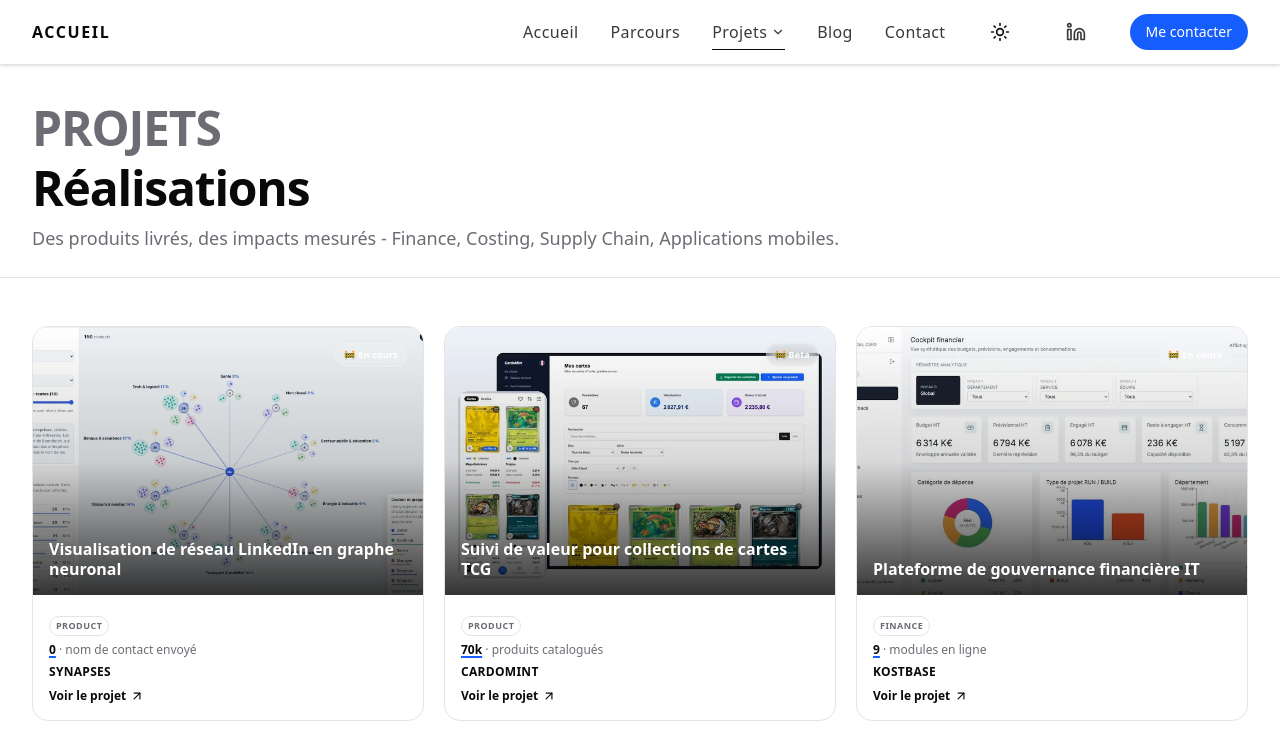
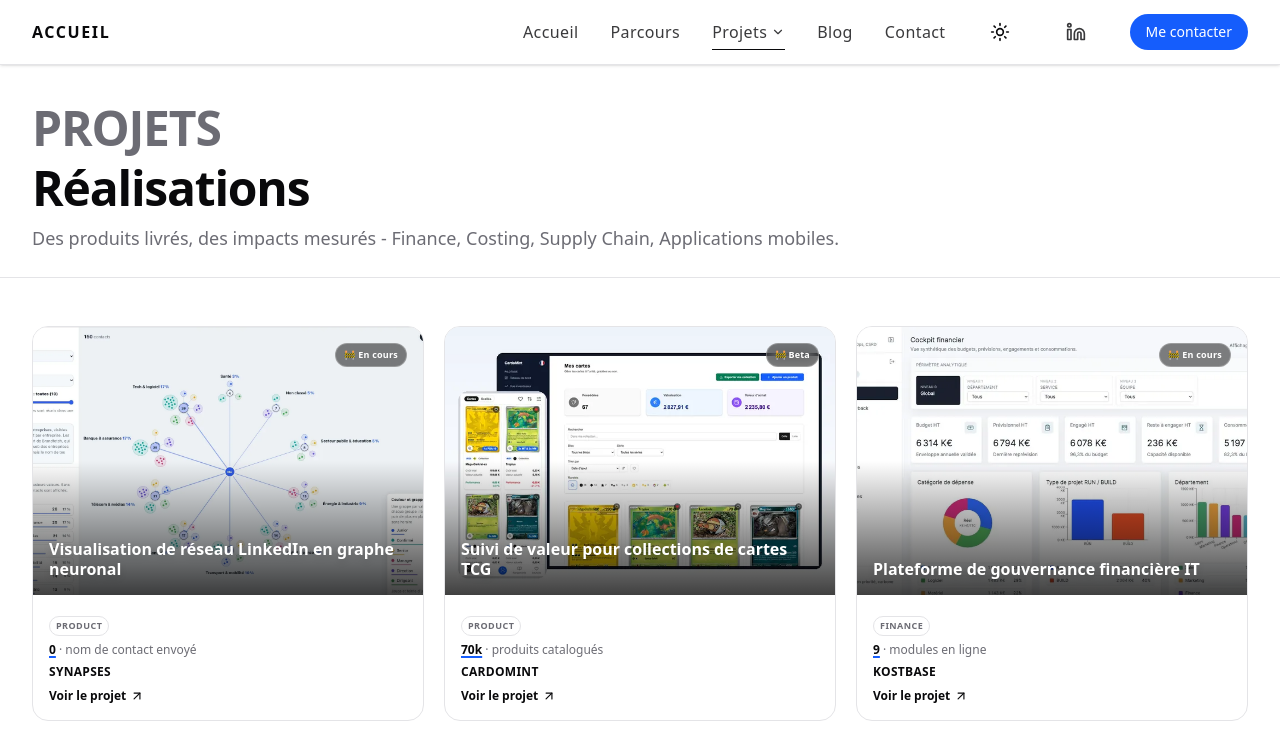
Before and after one commit to VincentNguyenPro/Portfolio, a React (Vite) app: page /projets in a window 1280 px wide. Shown: the top 740 px of the page. Built offline with nearby package versions, Linux system fonts and the light colour scheme; the HTML template or start-up script is replaced by a standard one.

Commit message:
Éclaircit davantage les tuiles projets et rend les badges lisibles
Co-Authored-By: Claude Sonnet 5.5 <noreply@anthropic.com>

```diff
--- a/src/pages/Portfolio.tsx
+++ b/src/pages/Portfolio.tsx
@@ -60,19 +60,19 @@ export default function Portfolio() {
                               loading="lazy"
                               className="absolute inset-0 w-full h-full object-cover transition-transform duration-500 ease-out group-hover:scale-105 motion-reduce:transition-none motion-reduce:group-hover:scale-100"
                             />
-                            <div className="absolute inset-0 bg-gradient-to-t from-black/80 via-black/15 to-transparent" />
+                            <div className="absolute inset-x-0 bottom-0 h-2/3 bg-gradient-to-t from-black/75 to-transparent" />
                           </>
                         )}
                         <div className="relative flex items-start justify-end gap-2">
                           {project.badge && (
-                            <span className="text-xs font-semibold tracking-wide px-3 py-1.5 rounded-full bg-white/15 backdrop-blur border border-white/20">
+                            <span className="text-xs font-semibold tracking-wide px-3 py-1.5 rounded-full bg-black/50 backdrop-blur border border-white/25">
                               {project.badge}
                             </span>
                           )}
                           <ArrowUpRight className="size-5 opacity-90 group-hover:translate-x-0.5 group-hover:-translate-y-0.5 transition-transform" />
                         </div>
                         <div className="relative">
-                          <h2 className="text-xl font-semibold leading-tight line-clamp-2">
+                          <h2 className="text-xl font-semibold leading-tight line-clamp-2 drop-shadow-md">
                             {project.title}
                           </h2>
                         </div>
@@ -125,17 +125,17 @@ export default function Portfolio() {
                             loading="lazy"
                             className="absolute inset-0 w-full h-full object-cover transition-transform duration-500 ease-out group-hover:scale-105 motion-reduce:transition-none motion-reduce:group-hover:scale-100"
                           />
-                          <div className="absolute inset-0 bg-gradient-to-t from-black/80 via-black/15 to-transparent" />
+                          <div className="absolute inset-x-0 bottom-0 h-1/2 bg-gradient-to-t from-black/75 to-transparent" />
                         </>
                       )}
                       <div className="relative flex items-start justify-end">
                         {project.badge && (
-                          <span className="text-[9px] font-semibold tracking-wide px-2 py-1 rounded-full bg-white/15 backdrop-blur border border-white/20">
+                          <span className="text-[9px] font-semibold tracking-wide px-2 py-1 rounded-full bg-black/50 backdrop-blur border border-white/25">
                             {project.badge}
                           </span>
                         )}
                       </div>
-                      <h2 className="relative text-base font-semibold leading-tight line-clamp-2">
+                      <h2 className="relative text-base font-semibold leading-tight line-clamp-2 drop-shadow-md">
                         {project.title}
                       </h2>
                     </div>
```
